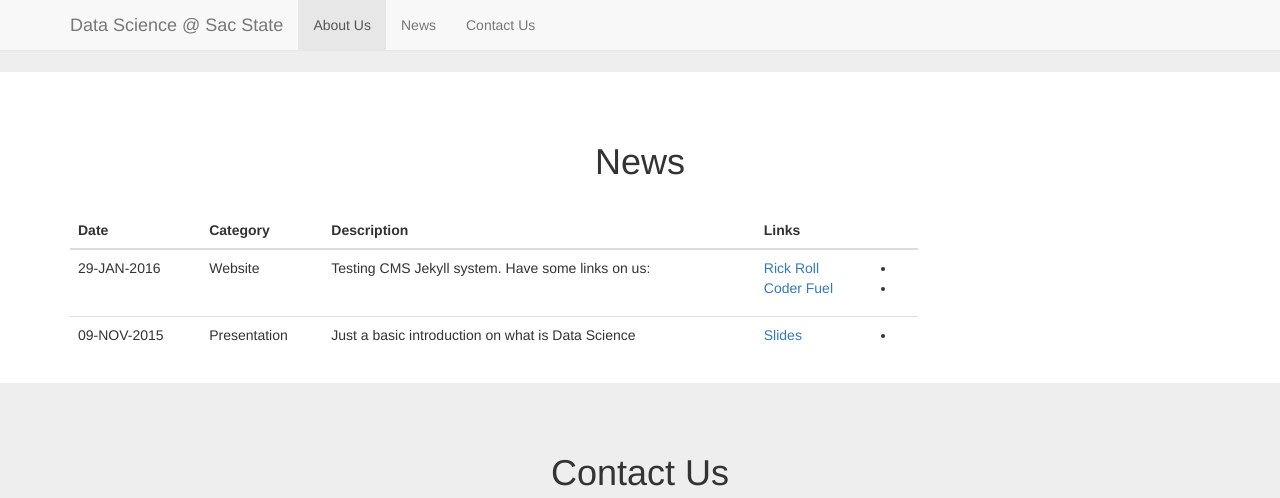
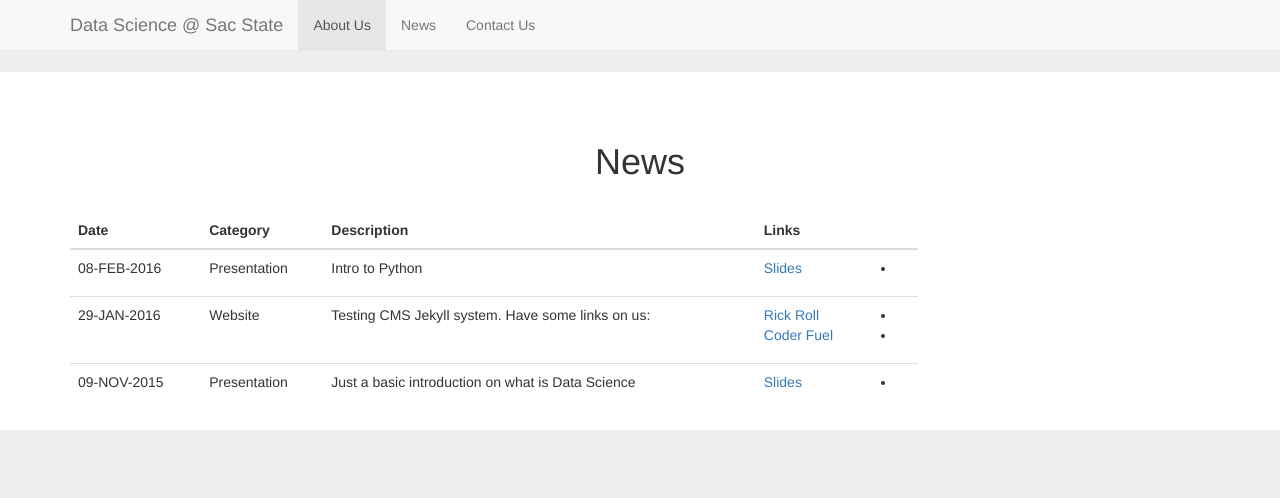
Before and after one commit to DataScience-SacState/DataScience-SacState.github.io, a Jekyll site: the page built from index.html, in a window 1280 px wide and 900 px high, scrolled down 799 px, cut to the strip 0-498 px from the top of the window. Built offline with Jekyll 4.4.1, drawn with Linux system fonts in a browser that asks for light colours.

Commit message:
updated with meetings notes

```diff
--- a/_data/news.yml
+++ b/_data/news.yml
@@ -1,3 +1,12 @@
+-
+  category: "Presentation"
+  date: 08-FEB-2016
+  datesort: 2016-02-08
+  description: "Intro to Python"
+  links:
+    -
+      name: Slides
+      url: "https://docs.google.com/presentation/d/1gh3kWY4sQ0KeDnFZzCX3MSl9tCVX2t_6NL2K0PhaXFw/edit?usp=sharing"
 -
   category: "Website"
   date: 29-JAN-2016
```
